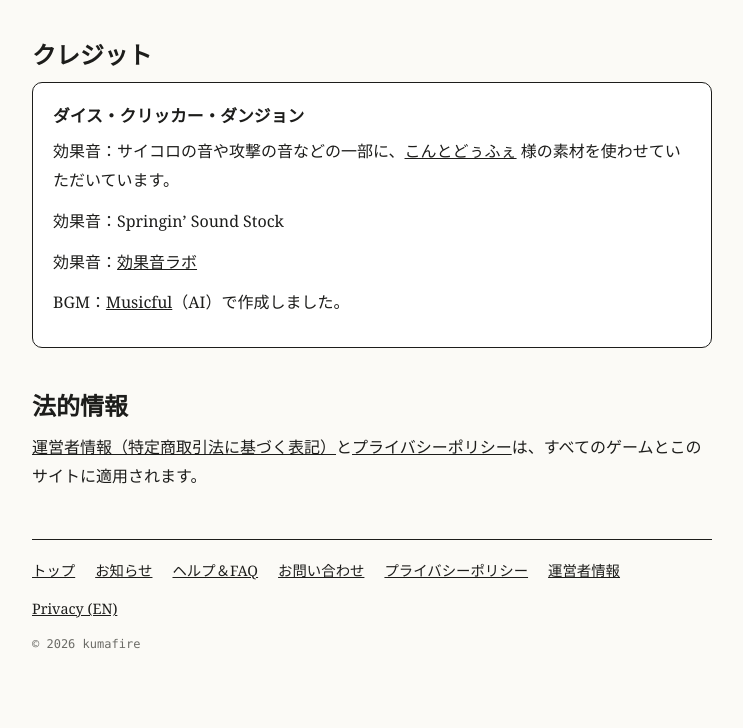
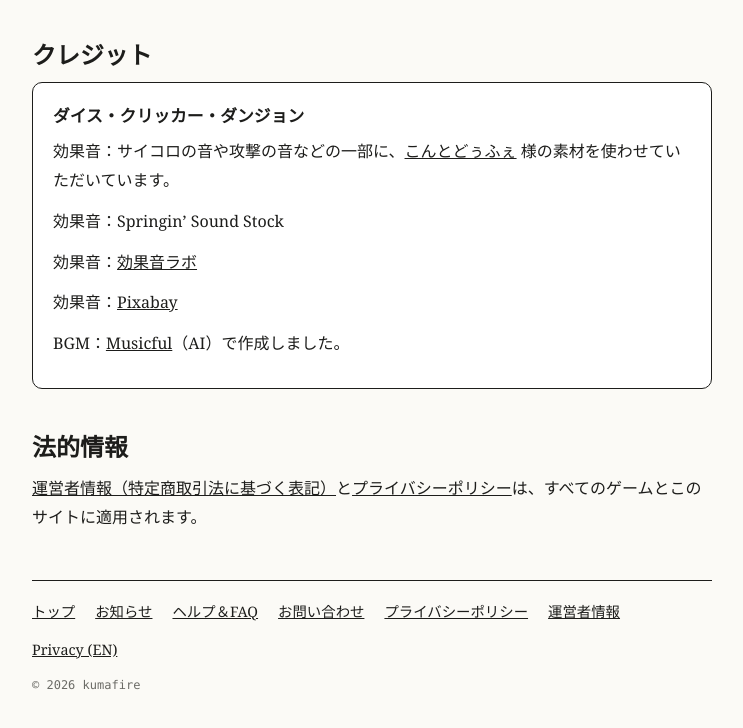
Before and after one commit to kumafire-tech/kumafire-tech.github.io, a plain HTML site: page index.html in a window 1280 px wide. Shown: the part 776-1504 px from the top of the page, without its empty margins (268-1011 px from the left). Before the commit the page ends 1479 px from the top, so only its background shows below. Drawn offline with Linux system fonts and the light colour scheme.

Commit message:
効果音のクレジットに Pixabay を追加
Co-Authored-By: Claude Opus 5.5 <noreply@anthropic.com>
Claude-Session: https://claude.ai/code/session_01QX4PXLcbAvUyBwNopqBjiv

```diff
--- a/index.html
+++ b/index.html
@@ -21,6 +21,7 @@
 <p>効果音：サイコロの音や攻撃の音などの一部に、<a href="https://conte-de-fees.com/" target="_blank" rel="noopener">こんとどぅふぇ</a> 様の素材を使わせていただいています。</p>
 <p>効果音：Springin’ Sound Stock</p>
 <p>効果音：<a href="https://soundeffect-lab.info/" target="_blank" rel="noopener">効果音ラボ</a></p>
+<p>効果音：<a href="https://pixabay.com/sound-effects/" target="_blank" rel="noopener">Pixabay</a></p>
 <p>BGM：<a href="https://www.musicful.ai" target="_blank" rel="noopener">Musicful</a>（AI）で作成しました。</p>
 </div>
 <h2>法的情報</h2>
```
